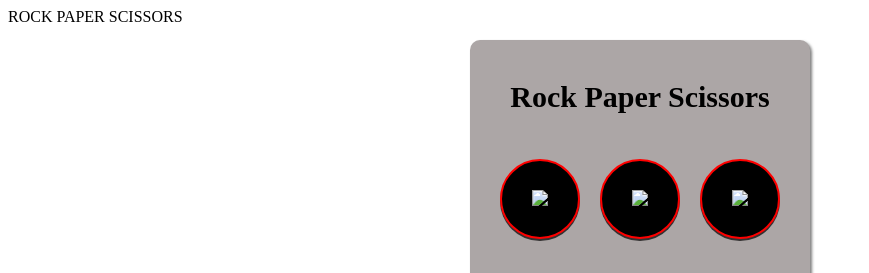
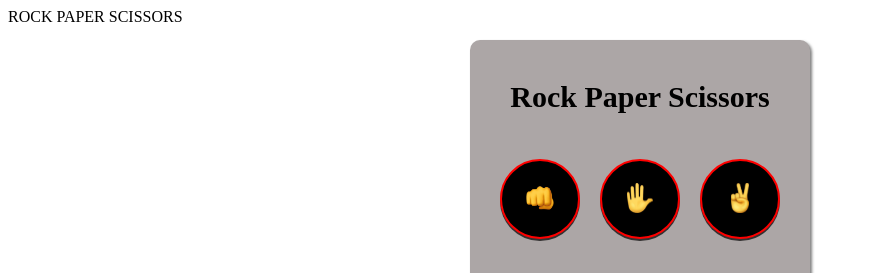
Before and after one commit to Alisky865/Rock-paper-scissors, a plain HTML site: page index.html in a window 1280 px wide. Shown: the top 273 px of the page, without its empty margins (0-869 px from the left). Drawn offline with Linux system fonts and the light colour scheme.

Commit message:
Update and rename RockPaperScissors.html to index.html

```diff
--- a/RockPaperScissors.html
+++ b/index.html
@@ -16,15 +16,15 @@
 
      <div id="buttonsBox1">
        <button id="button1">
-         <img src="Projects Images/rock.png" id="movesimage">
+         <img src="rock.png" id="movesimage">
        </button>
 
        <button id="button2" >
-         <img src="Projects Images/paper.png" id="movesimage">
+         <img src="paper.png" id="movesimage">
        </button>
 
        <button id="button3">
-         <img src="Projects Images/scissors.png" id="movesimage">
+         <img src="scissors.png" id="movesimage">
        </button>
      </div>
 
```
